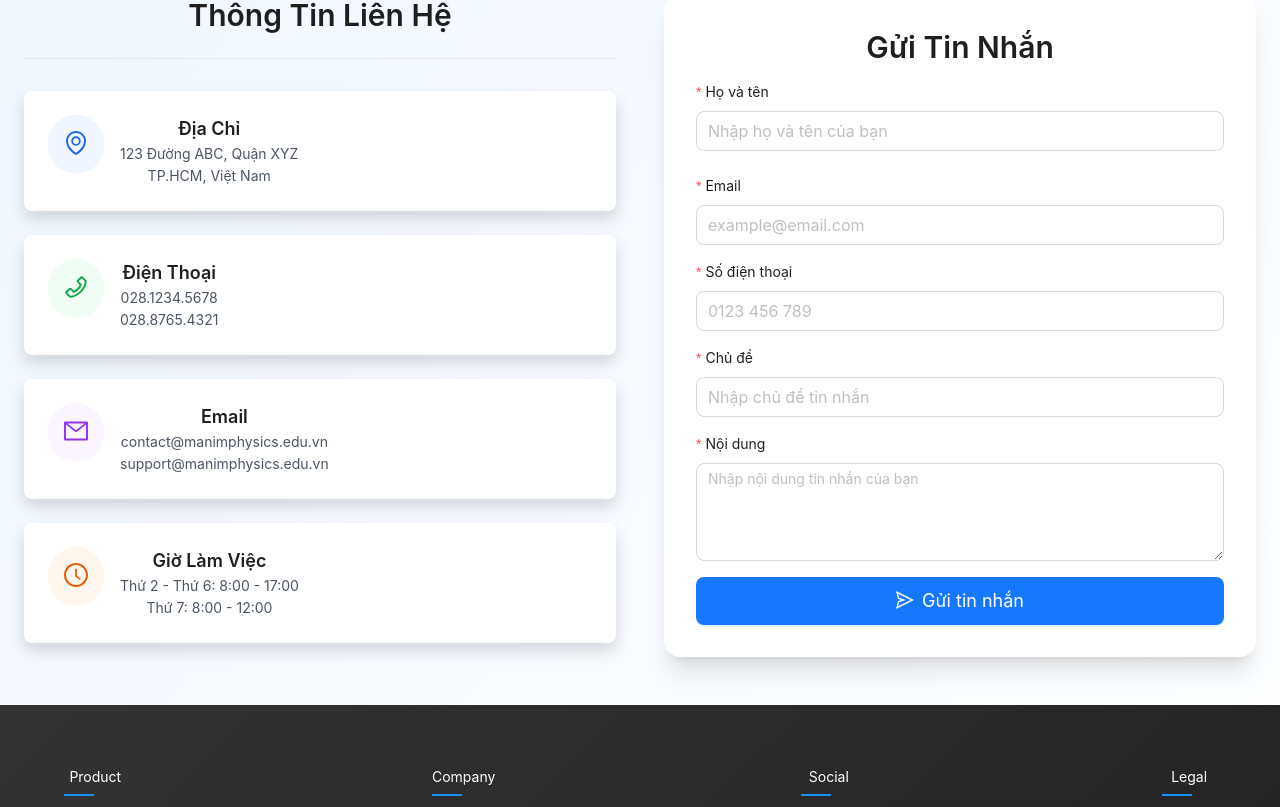
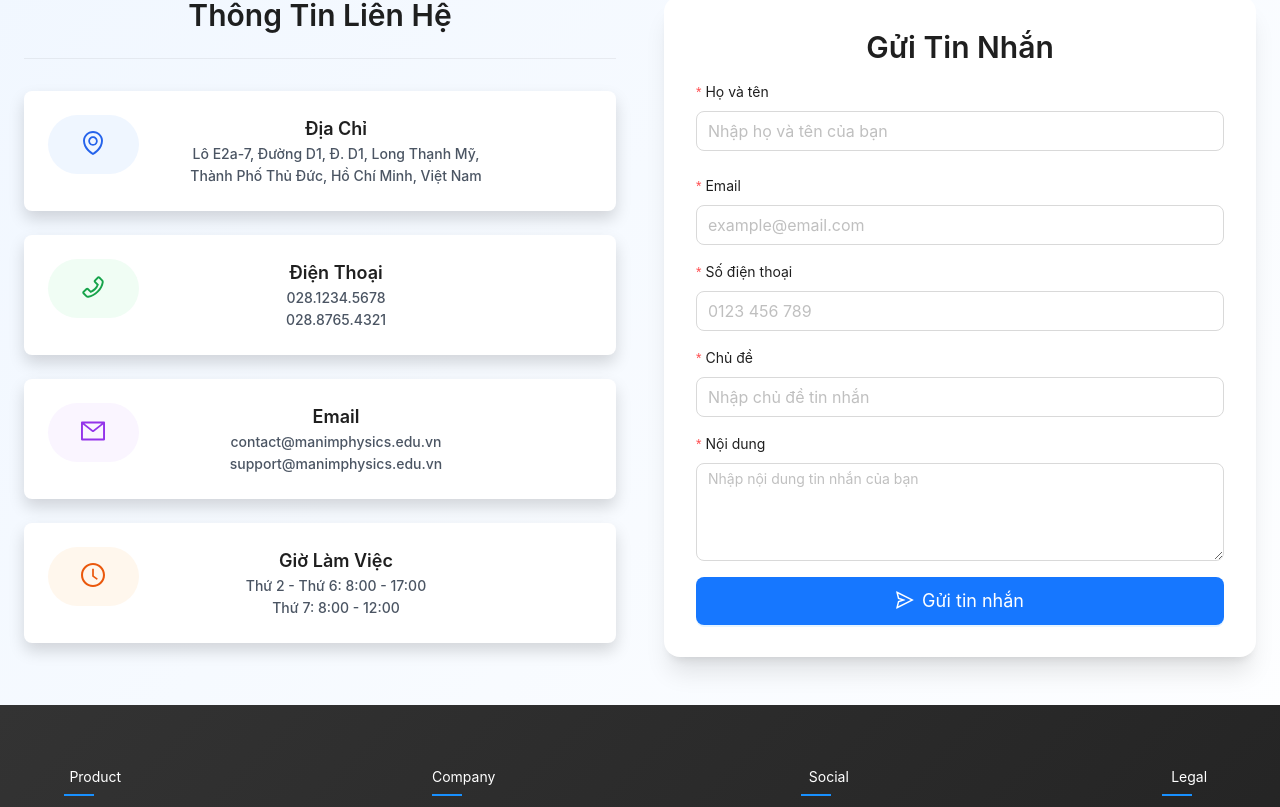
Before and after one commit to tranquoccuong0179/SWD, a React (Vite) app: page /Contact in a window 1280 px wide. Shown: the part 376-1183 px from the top of the page. Built offline with nearby package versions, Linux system fonts and the light colour scheme.

Commit message:
update UI ab us contact, dashboard overview

```diff
--- a/src/pages/AdminDashboard/AdminDashboard.tsx
+++ b/src/pages/AdminDashboard/AdminDashboard.tsx
@@ -60,12 +60,13 @@ const AdminDashboard = () => {
                 console.log("Making API call to /Dashboards");
                 const response = await axios.get(`${API_BASE_URL}/Dashboards`, {
                     headers: {
+                        accept: '*/*',
                         Authorization: `Bearer ${token}`
                     }
                 });
                 console.log("Dashboard data response:", response.data);
 
-                if (response.data.statusCode === 200 && response.data.code === "Success") {
+                if (response.data.statusCode === 200 && response.data.code === "Success!") {
                     setDashboardData(response.data.data);
                     await Promise.all([fetchSubjects(), fetchChapters(), fetchProblems(), fetchTopics()]);
                 } else {
--- a/src/pages/ContactPage/Contact.tsx
+++ b/src/pages/ContactPage/Contact.tsx
@@ -52,52 +52,52 @@ const Contact = () => {
                             <div className="space-y-6">
                                 <Card className="hover:shadow-lg transition-shadow duration-300 border-0 shadow">
                                     <div className="flex items-start space-x-4">
-                                        <div className="bg-blue-50 p-3 rounded-full">
+                                        <div className="md:w-2/12 bg-blue-50 p-3 rounded-full">
                                             <EnvironmentOutlined className="text-2xl text-blue-600" />
                                         </div>
-                                        <div>
+                                        <div className="md:w-8/12">
                                             <h3 className="text-lg font-semibold">Địa Chỉ</h3>
-                                            <p className="text-gray-600">123 Đường ABC, Quận XYZ</p>
-                                            <p className="text-gray-600">TP.HCM, Việt Nam</p>
+                                            <p className="font-medium text-gray-600">Lô E2a-7, Đường D1, Đ. D1, Long Thạnh Mỹ,</p>
+                                            <p className="font-medium text-gray-600">Thành Phố Thủ Đức, Hồ Chí Minh, Việt Nam</p>
                                         </div>
                                     </div>
                                 </Card>
 
                                 <Card className="hover:shadow-lg transition-shadow duration-300 border-0 shadow">
                                     <div className="flex items-start space-x-4">
-                                        <div className="bg-green-50 p-3 rounded-full">
+                                        <div className="md:w-2/12 bg-green-50 p-3 rounded-full">
                                             <PhoneOutlined className="text-2xl text-green-600" />
                                         </div>
-                                        <div>
+                                        <div className="md:w-8/12">
                                             <h3 className="text-lg font-semibold">Điện Thoại</h3>
-                                            <p className="text-gray-600">028.1234.5678</p>
-                                            <p className="text-gray-600">028.8765.4321</p>
+                                            <p className="font-medium text-gray-600">028.1234.5678</p>
+                                            <p className="font-medium text-gray-600">028.8765.4321</p>
                                         </div>
                                     </div>
                                 </Card>
 
                                 <Card className="hover:shadow-lg transition-shadow duration-300 border-0 shadow">
                                     <div className="flex items-start space-x-4">
-                                        <div className="bg-purple-50 p-3 rounded-full">
+                                        <div className="md:w-2/12 bg-purple-50 p-3 rounded-full">
                                             <MailOutlined className="text-2xl text-purple-600" />
                                         </div>
-                                        <div>
+                                        <div className="md:w-8/12">
                                             <h3 className="text-lg font-semibold">Email</h3>
-                                            <p className="text-gray-600">contact@manimphysics.edu.vn</p>
-                                            <p className="text-gray-600">support@manimphysics.edu.vn</p>
+                                            <p className="font-medium text-gray-600">contact@manimphysics.edu.vn</p>
+                                            <p className="font-medium text-gray-600">support@manimphysics.edu.vn</p>
                                         </div>
                                     </div>
                                 </Card>
 
                                 <Card className="hover:shadow-lg transition-shadow duration-300 border-0 shadow">
                                     <div className="flex items-start space-x-4">
-                                        <div className="bg-orange-50 p-3 rounded-full">
+                                        <div className="md:w-2/12 bg-orange-50 p-3 rounded-full">
                                             <ClockCircleOutlined className="text-2xl text-orange-600" />
                                         </div>
-                                        <div>
+                                        <div className="md:w-8/12">
                                             <h3 className="text-lg font-semibold">Giờ Làm Việc</h3>
-                                            <p className="text-gray-600">Thứ 2 - Thứ 6: 8:00 - 17:00</p>
-                                            <p className="text-gray-600">Thứ 7: 8:00 - 12:00</p>
+                                            <p className="font-medium text-gray-600">Thứ 2 - Thứ 6: 8:00 - 17:00</p>
+                                            <p className="font-medium text-gray-600">Thứ 7: 8:00 - 12:00</p>
                                         </div>
                                     </div>
                                 </Card>
--- a/src/pages/TopicDetails/TopicDetails.tsx
+++ b/src/pages/TopicDetails/TopicDetails.tsx
@@ -61,14 +61,12 @@ const TopicDetailsPage = () => {
                     setLoading(false);
                     return;
                 }
-
-                console.log("request headers:", headers);
+                console.log("Request Headers:", headers);
 
                 const response = await axios.get(
                     `https://manimapi-hfanb8gyejb3eacw.southeastasia-01.azurewebsites.net/api/problems`,
                     { headers }
                 );
-                // const response = await axios.get(`https://manimapi-hfanb8gyejb3eacw.southeastasia-01.azurewebsites.net/api/problems`);
                 const transformedTopicDetails = response.data.data.items
                     .filter(topic => topic.topicId === id);
                 setTopicDetails(transformedTopicDetails);
@@ -106,6 +104,7 @@ const TopicDetailsPage = () => {
     const handleChange = (e) => {
         setActiveLesson(e.id);
         setContent(e);
+        setProblemId(e.id);
         const data = parameters.filter((i) => i.topicId === id);
         setContentParameter(data);
     };
@@ -139,17 +138,56 @@ const TopicDetailsPage = () => {
     //         console.error('Error sending data:', error);
     //     }
     // };
+
+
+    // const handleSubmit = async () => {
+    //     const mappedData = content?.getPPVM.map((item) => ({
+    //         parameterId: item.parameterId,
+    //         value: inputValues[item.symbol] ? parseInt(inputValues[item.symbol]) : item.value,
+    //     }));
+
+    //     let data = {
+    //         problemId: problemId,
+    //         postPPVMs: mappedData,
+    //     };
+
+    //     try {
+    //         const response = await axios.post(
+    //             `https://manimapi-hfanb8gyejb3eacw.southeastasia-01.azurewebsites.net/api/problems/purchaseProblem`,
+    //             data,
+    //             { headers }
+    //         );
+
+    //         if (response.status === 200) {
+    //             console.log('Response from API:', response.data);
+    //             message.success("Gửi tham số thành công!");
+    //             // Xử lý phản hồi từ API ở đây
+    //         } else {
+    //             message.error("Có lỗi xảy ra khi gửi tham số");
+    //         }
+    //     } catch (error) {
+    //         console.error('Error sending data:', error);
+    //         message.error("Có lỗi xảy ra khi gửi tham số");
+    //     }
+    // };
+
     const handleSubmit = async () => {
-        // let dataMap= content?.getPPVM
-        const mappedData = content?.getPPVM.map((item) => ({
+        if (!problemId) {
+            message.error("Thiếu problemId. Vui lòng kiểm tra lại.");
+            return;
+        }
+
+        const mappedData = content?.getPPVM?.map((item) => ({
             parameterId: item.parameterId,
             value: inputValues[item.symbol] ? parseInt(inputValues[item.symbol]) : item.value,
         }));
 
-        let data = {
+        const data = {
             problemId: problemId,
             postPPVMs: mappedData,
         };
+
+        console.log("Data gửi lên:", data);
 
         try {
             const response = await axios.post(
@@ -159,17 +197,18 @@ const TopicDetailsPage = () => {
             );
 
             if (response.status === 200) {
-                console.log('Response from API:', response.data);
-                message.success("Gửi tham số thành công!");
-                // Xử lý phản hồi từ API ở đây
+                console.log('Response từ API:', response.data);
+                message.success(response.data.data);
             } else {
                 message.error("Có lỗi xảy ra khi gửi tham số");
             }
         } catch (error) {
-            console.error('Error sending data:', error);
+            console.error('Error gửi dữ liệu:', error);
+            console.log("Chi tiết lỗi:", error.response);
             message.error("Có lỗi xảy ra khi gửi tham số");
         }
     };
+
     return (
         <Layout className="landing-page">
             <Header />
```
Also changed, not shown: src/pages/AboutUs/AboutUs.tsx (+28 -2 lines).
